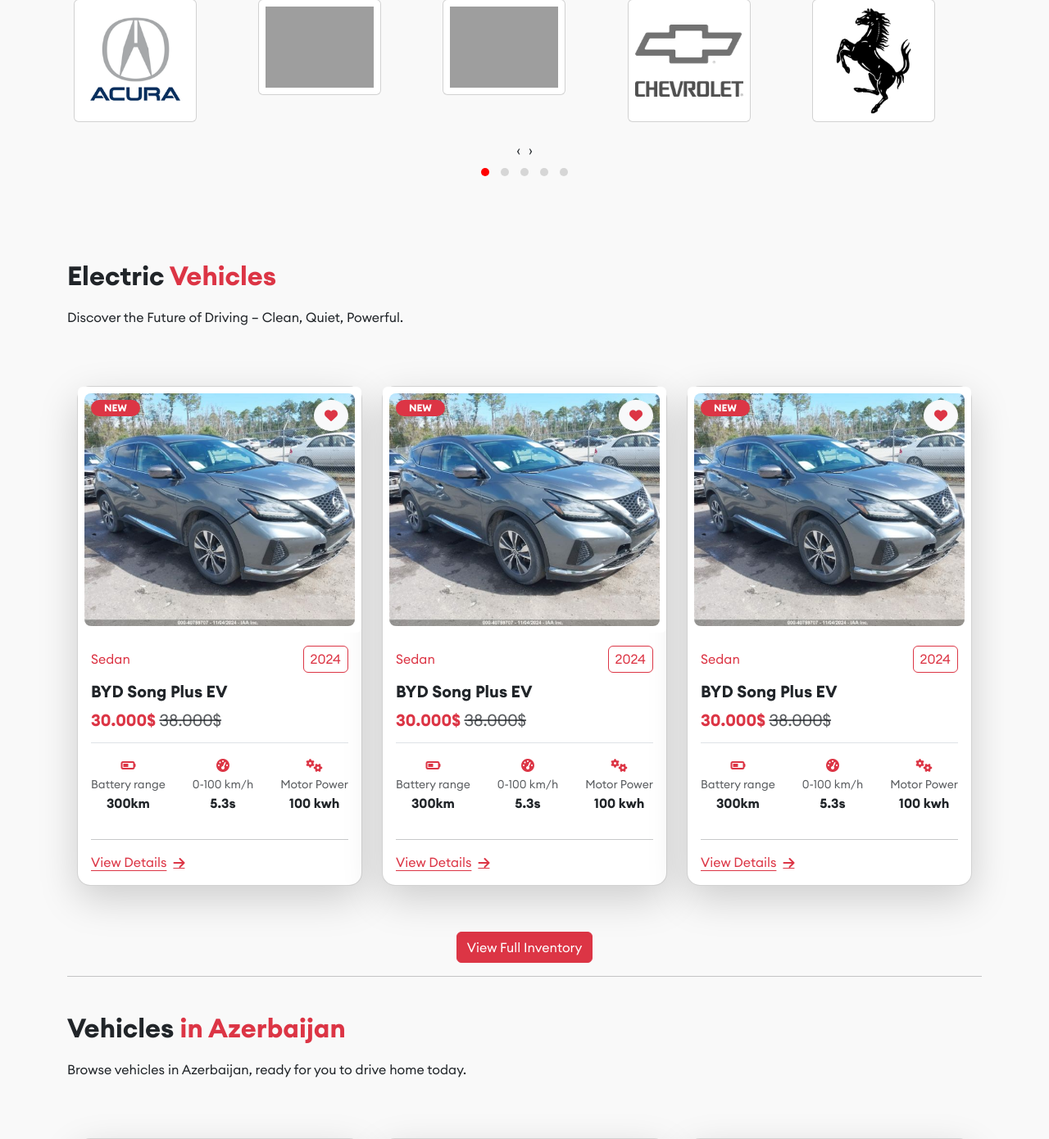
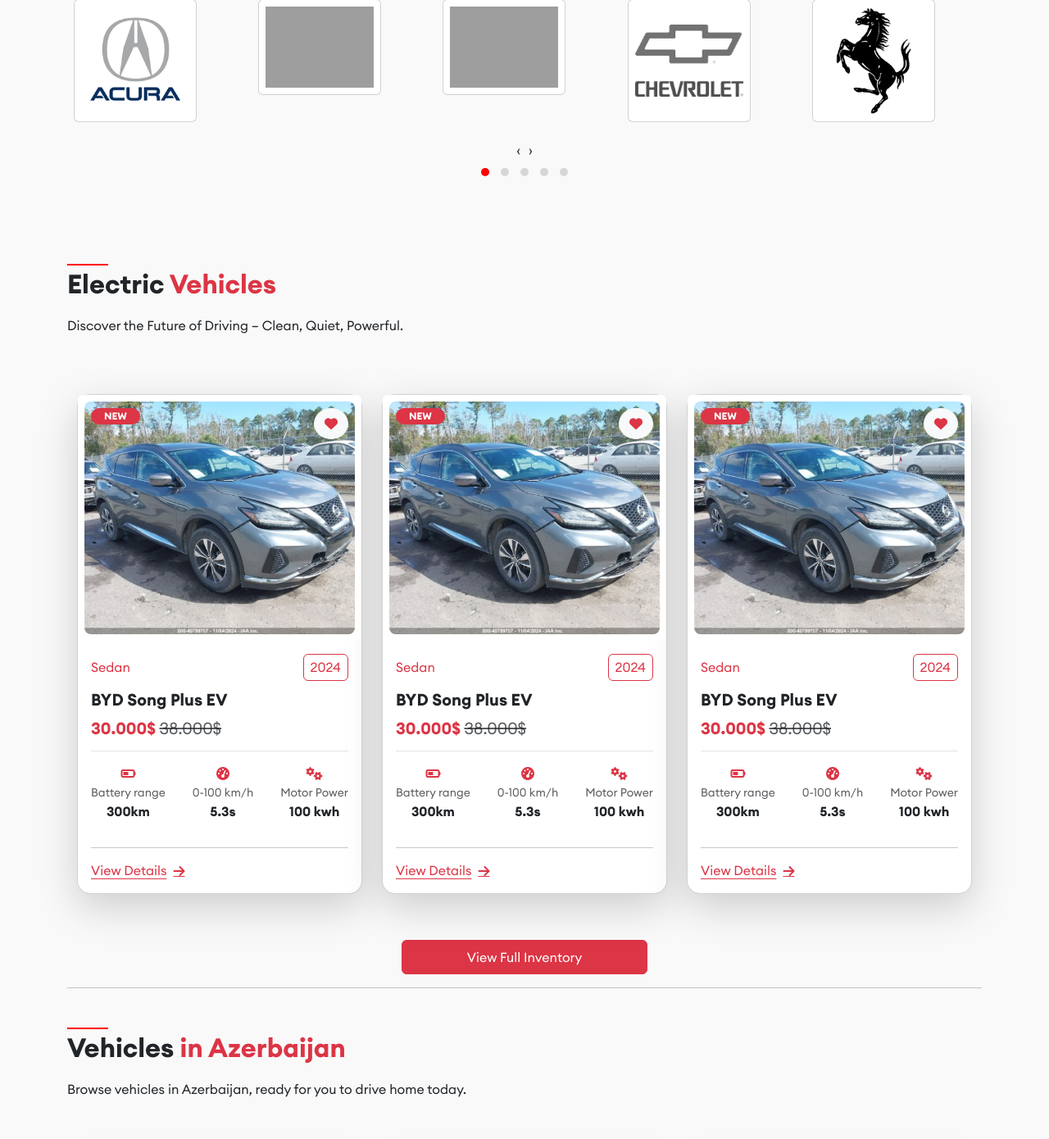
Before and after one commit to imjayyy/django-autotrader, a Django app: page / in a window 1280 px wide. Shown: the part 880-2270 px from the top of the page at 82% size. Run offline with Django 4.2, Linux system fonts and the light colour scheme; some web fonts are replaced; grey boxes are pictures that could not be loaded.

Commit message:
changes 20 dec

```diff
--- a/autotrader/static/css/style.css
+++ b/autotrader/static/css/style.css
@@ -53,6 +53,14 @@
     background-position: center;
     height: 50vh;
 
+}
+
+.red-line {
+  width: 50px; /* Adjust width as needed */
+  height: 2px; /* Adjust height as needed */
+  background-color: red;
+  margin-bottom: 8px; /* Spacing below the line */
+  /* border: 1 px; */
 }
 
 .hero-vector-left{
--- a/autotrader/templates/car-details.html
+++ b/autotrader/templates/car-details.html
@@ -196,8 +196,8 @@
                                     <h5 class="mb-0 fs-6 text-start">Final Price : $0</h5>
                                   </div>
                                   <div class="d-flex justify-content-around w-100 mt-3">
-                                    <button class="btn btn-danger">Order now</button>
-                                    <button class="btn btn-success">Write us</button>
+                                    <button class="btn btn-danger" >Order now</button>
+                                    <button class="btn btn-success" >Write us</button>
                                   </div>
                                 </div>
                               </div>
@@ -304,7 +304,7 @@
       {% include 'partials/components/car-card.html' %}
         {% endfor %}
     </div>
-    <button class="btn btn-danger w-25"> View Full Inventory</button>
+    <button class="btn btn-danger my-2" style="min-width: 300px;" > View Full Inventory</button>
 
     <hr>
 
--- a/autotrader/templates/home.html
+++ b/autotrader/templates/home.html
@@ -176,7 +176,7 @@ background-color: white;
 
 <!-- CARS SECTION 1 -->
 <section class="container mt-5">
-    <div class="custom-seperator-line mb-1"></div>
+    <div class="red-line"></div>
 
     <h2 class="text-start text-heading mb-4"> Electric <span class="text-danger"> Vehicles </span></h2>
     <p class="text-start">{% trans "Discover the Future of Driving – Clean, Quiet, Powerful." %} </p>
@@ -186,7 +186,7 @@ background-color: white;
       {% include 'partials/components/car-card.html' %}
       {% endfor %}
     </div>
-    <button class="btn btn-danger"> {% trans "View Full Inventory" %}</button>
+    <button class="btn btn-danger py-2 px-2" style="min-width: 300px;"> {% trans "View Full Inventory" %}</button>
 
     <hr>
 
@@ -194,7 +194,7 @@ background-color: white;
 
   <!-- CARS SECTION 2 -->
 <section class="container mt-5">
-    <div class="custom-seperator-line mb-1"></div>
+    <div class="red-line"></div>
 
     <h2 class="text-start text-heading mb-4">Vehicles <span class="text-danger">in Azerbaijan </span></h2>
     <p class="text-start">{% trans "Browse vehicles in Azerbaijan, ready for you to drive home today." %} </p>
@@ -204,7 +204,7 @@ background-color: white;
       {% include 'partials/components/car-card.html' %}
         {% endfor %}
     </div>
-    <button class="btn btn-danger"> View Full Inventory</button>
+    <button class="btn btn-danger py-2 px-2" style="min-width: 300px;"> View Full Inventory</button>
 
     <hr>
 
@@ -213,7 +213,7 @@ background-color: white;
 
   <!-- CARS SECTION 3 -->
 <section class="container mt-5">
-    <div class="custom-seperator-line mb-1"></div>
+    <div class="red-line"></div>
 
     <h2 class="text-start text-heading mb-4">Cars on <span class="text-danger"> auction </span></h2>
     <p class="text-start">{% trans "View cars in auction ready for immediate purchase with 'Buy It Now' options" %}</p>
@@ -223,7 +223,7 @@ background-color: white;
       {% include 'partials/components/car-auction-card.html' %}
         {% endfor %}
     </div>
-    <button class="btn btn-danger d-sm-block"> View Full Inventory</button>
+    <button class="btn btn-danger py-2 px-2" style="min-width: 300px;"> View Inventory</button>
 
     <hr>
 
@@ -303,7 +303,7 @@ background-color: white;
 </section>
 
 
-<section class="popular-makes py-5">
+<section class="popular-makes py-5 mb-5">
     <div class="container">
       <div class="text-center mb-5">
 
```
